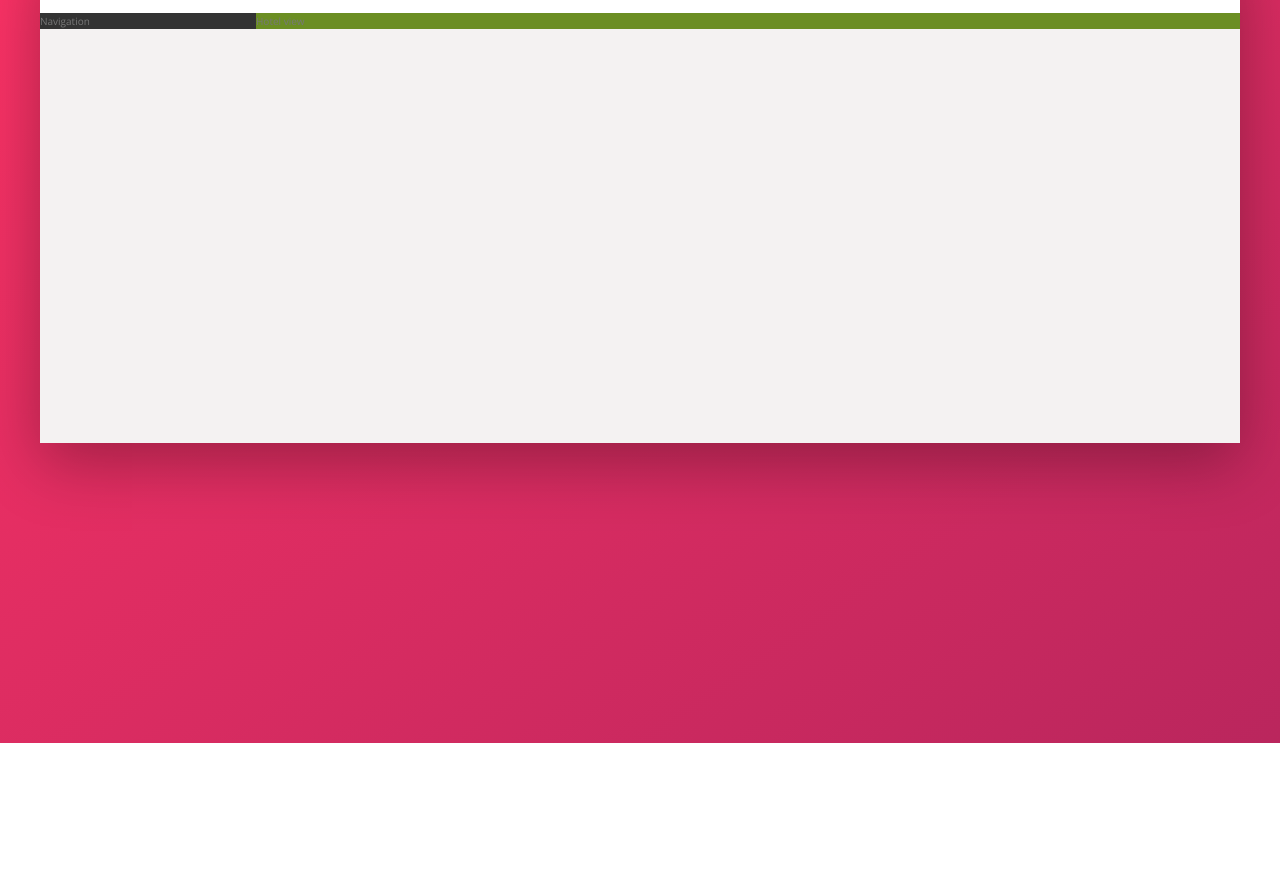
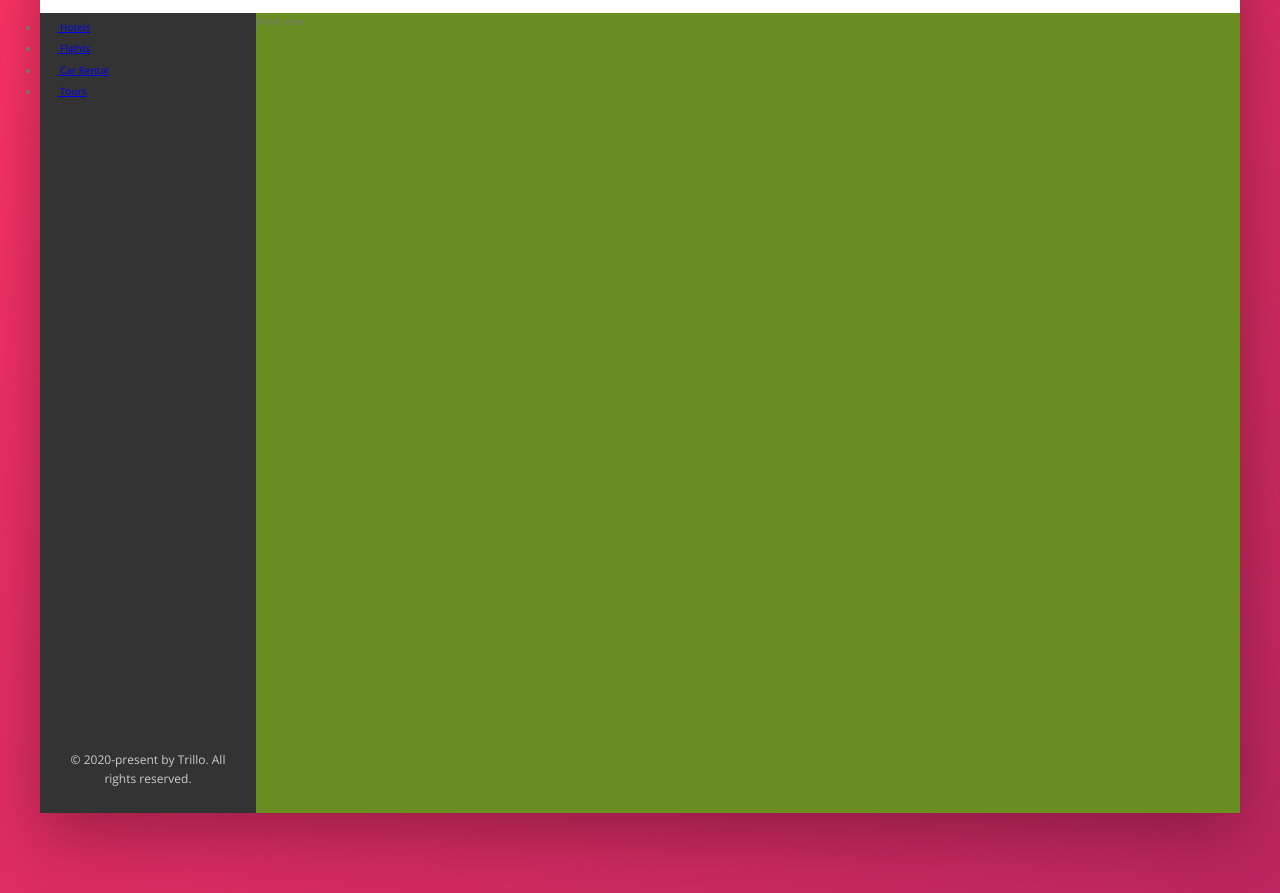
Before and after one commit to Poirei/Trillo, a website: page index.html in a window 1280 px wide. Shown: the part 137-1030 px from the top of the page. Before the commit the page ends 880 px from the top, so only its background shows below. Drawn offline with nearby package versions, Linux system fonts and the light colour scheme.

Commit message:
added side nav.

```diff
--- a/index.html
+++ b/index.html
@@ -16,10 +16,14 @@
   <body>
     <div class="container">
       <header class="header">
-				<img src="img/logo.png" alt="trillo logo" class="logo">
+        <img src="img/logo.png" alt="trillo logo" class="logo" />
 
         <form action="#" class="search">
-					<input type="text" placeholder="Search hotels, flights" class="search__input">
+          <input
+            type="text"
+            placeholder="Search hotels, flights"
+            class="search__input"
+          />
           <button class="search__button">
             <svg class="search__icon">
               <use xlink:href="img/sprite.svg#icon-magnifying-glass"></use>
@@ -41,14 +45,57 @@
             <span class="user-nav__notification">13</span>
           </div>
           <div class="user-nav__user">
-						<img src="img/user.jpg" alt="user photo" class="user-nav__user-photo">
+            <img
+              src="img/user.jpg"
+              alt="user photo"
+              class="user-nav__user-photo"
+            />
             <span class="user-nav__user-name">Jonas</span>
           </div>
         </nav>
       </header>
 
       <div class="content">
-        <nav class="sidebar">Navigation</nav>
+        <nav class="sidebar">
+          <ul class="side-nav">
+            <li class="side-nav__item">
+              <a href="#" class="side-nav__link">
+                <svg class="side-nav__icon">
+                  <use xlink:href="img/sprite.svg#icon-home"></use>
+                </svg>
+                <span>Hotels</span>
+              </a>
+            </li>
+            <li class="side-nav__item">
+              <a href="#" class="side-nav__link">
+                <svg class="side-nav__icon">
+                  <use xlink:href="img/sprite.svg#icon-aircraft"></use>
+                </svg>
+                <span>Flights</span>
+              </a>
+            </li>
+            <li class="side-nav__item">
+              <a href="#" class="side-nav__link">
+                <svg class="side-nav__icon">
+                  <use xlink:href="img/sprite.svg#icon-key"></use>
+                </svg>
+                <span>Car Rental</span>
+              </a>
+            </li>
+            <li class="side-nav__item">
+              <a href="#" class="side-nav__link">
+                <svg class="side-nav__icon">
+                  <use xlink:href="img/sprite.svg#icon-map"></use>
+                </svg>
+                <span>Tours</span>
+              </a>
+            </li>
+					</ul>
+					<div class="legal">
+						&copy; 2020-present by Trillo. All rights reserved.
+					</div>
+				</nav>
+
         <main class="hotel-view">Hotel view</main>
       </div>
     </div>
--- a/sass/_components.scss
+++ b/sass/_components.scss
@@ -108,3 +108,26 @@
     margin-right: 2rem;
   }
 }
+
+.side-nav {
+
+  &__item {
+
+  }
+
+  &__link {
+
+  }
+
+  &__icon {
+    width: 1.75rem;
+    height: 1.75rem;
+  }
+}
+
+.legal {
+  font-size: 1.2rem;
+  color: var(--color-grey-light-4);
+  padding: 2.5rem;
+  text-align: center;
+}
--- a/sass/_layout.scss
+++ b/sass/_layout.scss
@@ -23,9 +23,13 @@
 .sidebar {
   background-color: var(--color-grey-dark-1);
   flex: 0 0 18%;
+  display: flex;
+  flex-direction: column;
+  justify-content: space-between;
 }
 
 .hotel-view {
   background-color: olivedrab;
   flex: 1;
+  height: 80rem;
 }
```
Also changed, not shown: css/style.css, 1 other file. Lines whose indentation alone changed are shown as unchanged.
